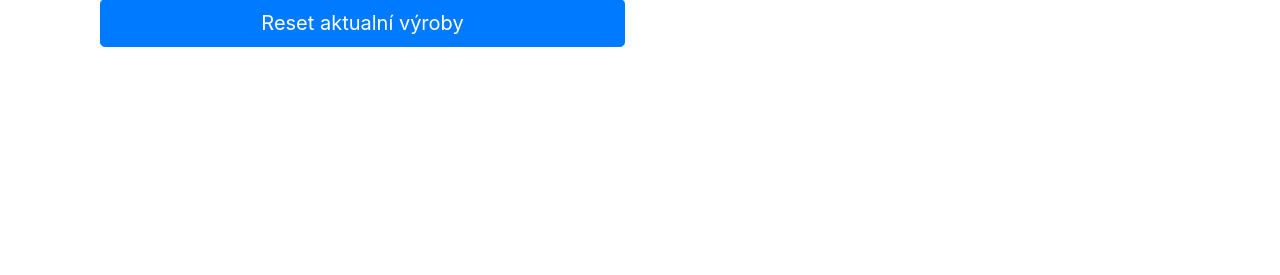
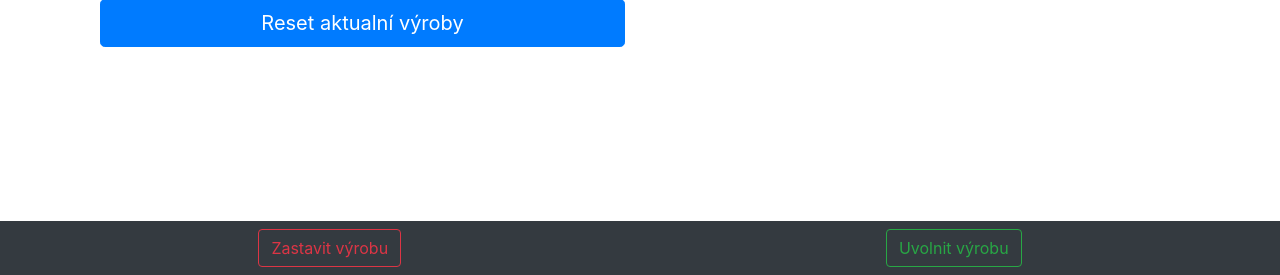
Before and after one commit to ebolak/tabule, a Flask app: template templates/control.html in a window 1280 px wide. Shown: the part 525-800 px from the top of the page. Run offline with Flask 2, Linux system fonts and the light colour scheme; a user stored in the database is signed in; tables that the repository leaves empty hold one stand-in row (values such as "Sample post"); the template is opened without the code that fills it: most values are stand-ins (such as "Sample title", 1, 10 or a date in 2020); some libraries are stand-ins or nearby versions.

Commit message:
stop/release buttons

```diff
--- a/templates/control.html
+++ b/templates/control.html
@@ -50,8 +50,8 @@
 
 			</div>
 			<div class="col-md-6">
-				<button id="control-start" type="button" class="btn btn-lg btn-primary btn-block btn-success mt-5">Spustit počítání</button>
-				<button id="control-stop" type="button" class="btn btn-lg btn-primary btn-block btn-danger mt-5">Zastavit počítání</button>
+				<button id="control-starttTaktTimeCnt" type="button" class="btn btn-lg btn-primary btn-block btn-success mt-5">Spustit počítání</button>
+				<button id="control-stoptTaktTimeCnt" type="button" class="btn btn-lg btn-primary btn-block btn-danger mt-5">Zastavit počítání</button>
 			</div>
 		</div>
 </div>
--- a/templates/layout.html
+++ b/templates/layout.html
@@ -69,11 +69,7 @@
 
                         </li>
                     {% endif %}
-
-
                     </ul>
-
-
                 </div>
             </nav>
 
@@ -81,6 +77,25 @@
                 {% block main %}{% endblock %}
             </main>
         </div>
+        <!-- Sticky footer -->
+        {% if current_user.is_authenticated %}
+            <footer class="container-fluid">
+                <nav class="navbar fixed-bottom navbar-expand-lg bg-dark navbar-inverse bg-inverse">
+                    <ul class="navbar-nav mx-auto">
+                        <li class="nav-item">
+                            <button id="control-stopProduction" type="button" class="btn btn btn-outline-danger">Zastavit výrobu</button>
+                        </li>
+                    </ul>
+                    <ul class="navbar-nav mx-auto">
+                        <li class="nav-item">
+                            <button id="control-releaseProduction" type="button" class="btn btn-outline-success">Uvolnit výrobu</button>
+                        </li>
+                    </ul>
+                </nav>
+            </footer>
+        {% endif %}
+
+
     {% block tail_js %}
     <script type="text/javascript" src="{{ url_for('static', filename='vendor/js/socket.io.slim.js', v='2.0.4') }}"></script>
     <script type="text/javascript" src="{{ url_for('static', filename='vendor/js/popper.min.js', v='1.12.9') }}"></script>
--- a/templates/settingsMain.html
+++ b/templates/settingsMain.html
@@ -45,7 +45,7 @@
 						<div class="col"></div>
 						<div class="col">
 							<div class="text-center font-weight-bold">Autostart</div>
-							<button id="settings-autostartOff" type="button" class="btn btn-primary btn-lg">VYP</button>
+							<button c type="button" class="btn btn-primary btn-lg">VYP</button>
 							<button id="settings-autostartOn" type="button" class="btn btn-primary btn-lg">ZAP</button>
 						</div>
 						<div class="col"></div>
```
Also changed, not shown: static/scripts.js (+31 -14 lines).
